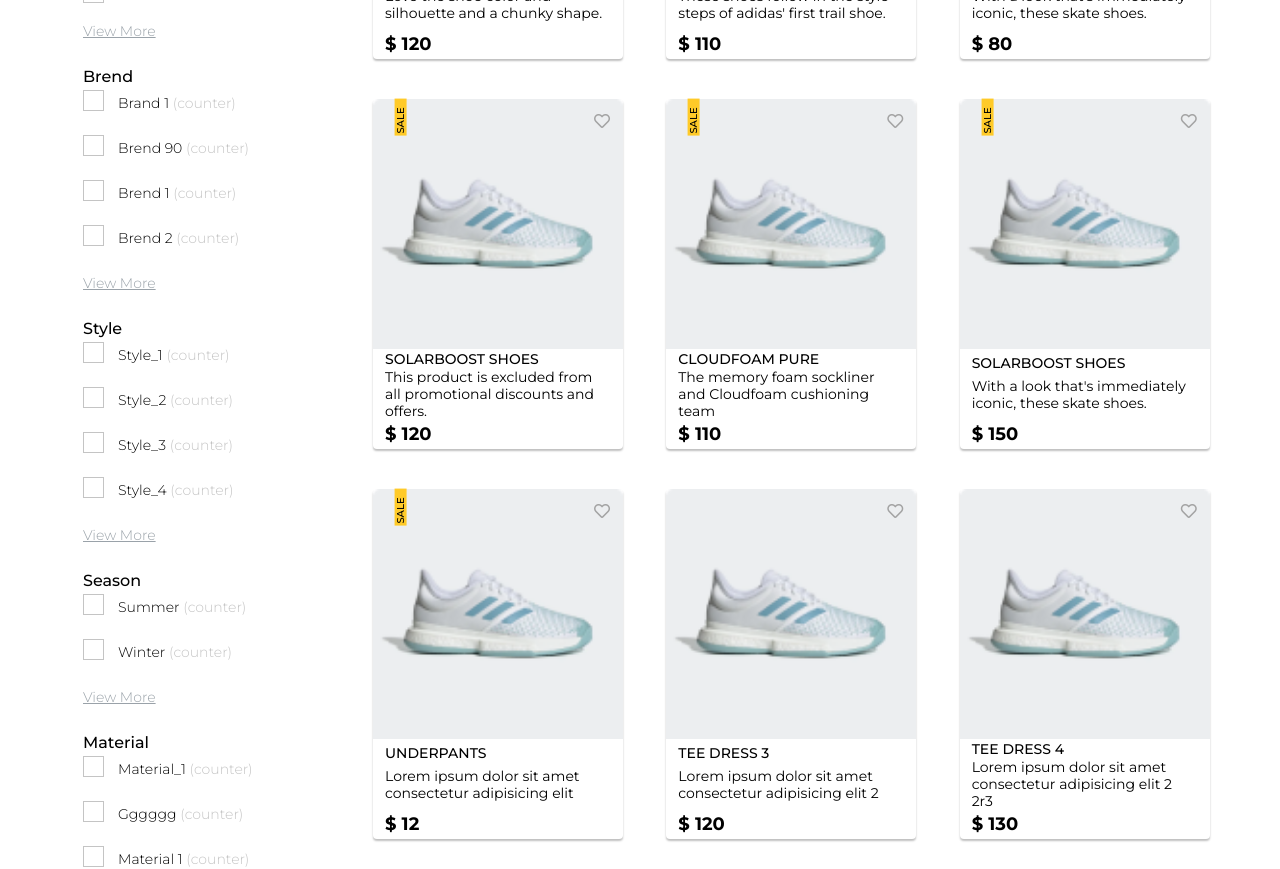
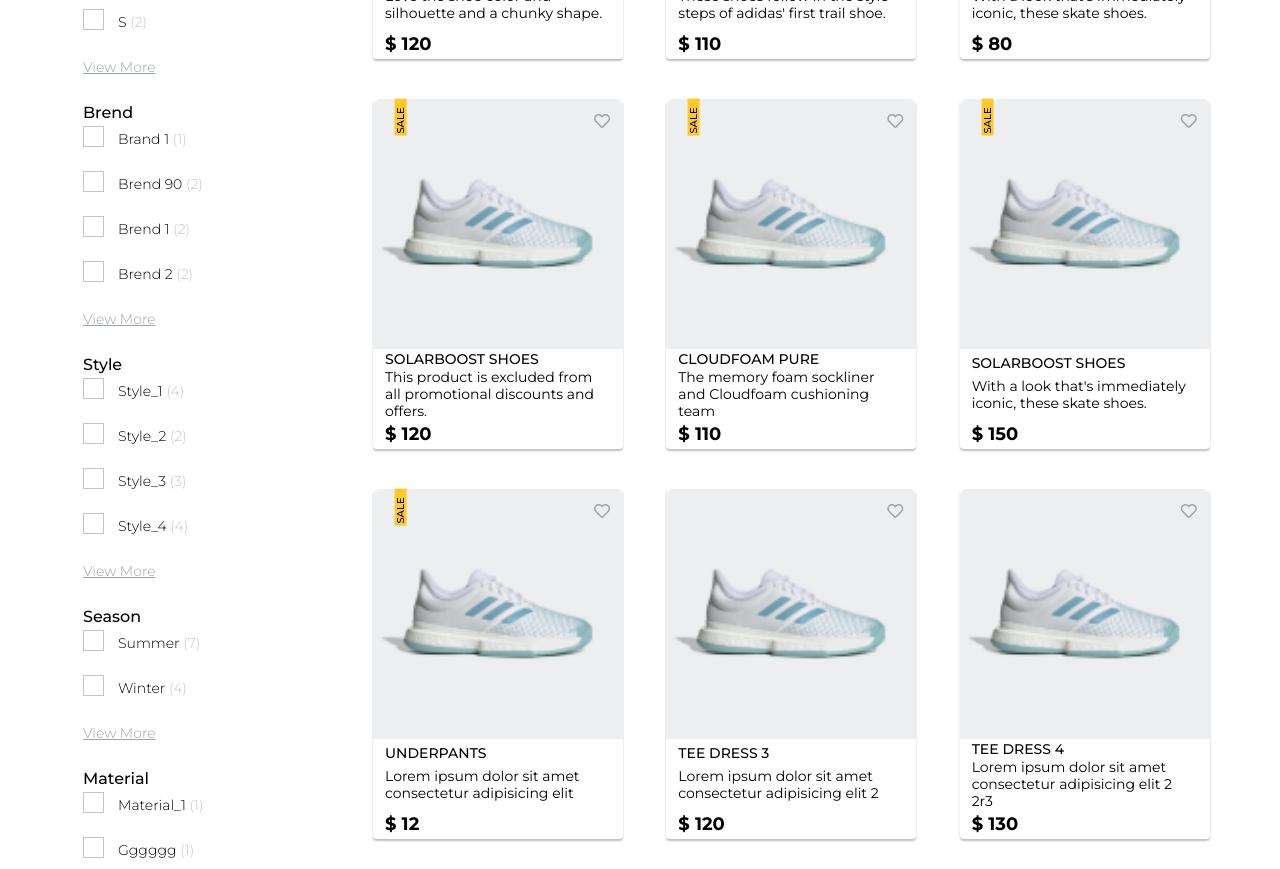
Before and after one commit to mebius01/islim2, a Vue app: page / in a window 1280 px wide. Shown: the part 1000-1869 px from the top of the page. Built offline with nearby package versions, Linux system fonts and the light colour scheme; what vue-lodash would draw is missing.

Commit message:
add counter for product

```diff
--- a/src/components/Catalog.vue
+++ b/src/components/Catalog.vue
@@ -27,7 +27,7 @@
             <span class="name_filter">Product Category</span>
             <div v-show="visible_category">
               <div v-for="i in productCategories.slice(0,4)" v-bind:key="i.id">
-                <label class="date_filter">{{i}} <span class="count">(COUNTER)</span>
+                <label class="date_filter">{{i}} <span class="count">({{db.map(a => a.category).filter(item => item === i).length}})</span>
                   <input type="checkbox" :id="i.id" :value="i" v-model="category">
                   <span class="checkmark"></span>
                 </label>
@@ -36,7 +36,7 @@
             </div>
             <div v-show="!visible_category">
               <div v-for="i in productCategories" v-bind:key="i.id">
-                <label class="date_filter">{{i}} <span class="count">(COUNTER)</span>
+                <label class="date_filter">{{i}} <span class="count">({{db.map(a => a.category).filter(item => item === i).length}})</span>
                   <input type="checkbox" :id="i.id" :value="i" v-model="category">
                   <span class="checkmark"></span>
                 </label>
@@ -71,7 +71,7 @@
           <span class="name_filter">Size</span>
           <div v-show="visible_size">
               <div v-for="i in productSize.slice(0,4)" v-bind:key="i.id">
-                <label class="date_filter">{{i}}
+                <label class="date_filter">{{i}} <span class="count">({{db.map(a => a.size).filter(item => item === i).length}})</span>
                   <input type="checkbox" :id="i.id" :value="i" v-model="size">
                   <span class="checkmark"></span>
                 </label>
@@ -80,7 +80,7 @@
             </div>
             <div v-show="!visible_size">
               <div v-for="i in productSize" v-bind:key="i.id">
-                <label class="date_filter">{{i}}
+                <label class="date_filter">{{i}} <span class="count">({{db.map(a => a.size).filter(item => item === i).length}})</span>
                   <input type="checkbox" :id="i.id" :value="i" v-model="size">
                   <span class="checkmark"></span>
                 </label>
@@ -93,7 +93,7 @@
           <span class="name_filter">Brend</span>
           <div v-show="visible_brend">
             <div v-for="i in productBrend.slice(0,4)" v-bind:key="i.id">
-              <label class="date_filter">{{i}} <span class="count">(COUNTER)</span>
+              <label class="date_filter">{{i}} <span class="count">({{db.map(a => a.brend).filter(item => item === i).length}})</span>
                 <input type="checkbox" :id="i.id" :value="i" v-model="brend">
                 <span class="checkmark"></span>
               </label>
@@ -102,7 +102,7 @@
             </div>
             <div v-show="!visible_brend">
               <div v-for="i in productBrend" v-bind:key="i.id">
-                <label class="date_filter">{{i}} <span class="count">(COUNTER)</span>
+                <label class="date_filter">{{i}} <span class="count">({{db.map(a => a.brend).filter(item => item === i).length}})</span>
                   <input type="checkbox" :id="i.id" :value="i" v-model="brend">
                   <span class="checkmark"></span>
                 </label>
@@ -115,7 +115,7 @@
             <span class="name_filter">Style</span>
             <div v-show="visible_style">
             <div v-for="i in productStyle.slice(0,4)" v-bind:key="i.id">
-              <label class="date_filter">{{i}} <span class="count">(COUNTER)</span>
+              <label class="date_filter">{{i}} <span class="count">({{db.map(a => a.style).filter(item => item === i).length}})</span>
                 <input type="checkbox" :id="i.id" :value="i" v-model="style">
                 <span class="checkmark"></span>
               </label>
@@ -124,7 +124,7 @@
             </div>
             <div v-show="!visible_style">
               <div v-for="i in productStyle" v-bind:key="i.id">
-                <label class="date_filter">{{i}} <span class="count">(COUNTER)</span>
+                <label class="date_filter">{{i}} <span class="count">({{db.map(a => a.style).filter(item => item === i).length}})</span>
                   <input type="checkbox" :id="i.id" :value="i" v-model="style">
                   <span class="checkmark"></span>
                 </label>
@@ -137,7 +137,7 @@
           <span class="name_filter">Season</span>
           <div v-show="visible_season">
             <div v-for="i in productSeason.slice(0,2)" v-bind:key="i.id">
-              <label class="date_filter">{{i}} <span class="count">(COUNTER)</span>
+              <label class="date_filter">{{i}} <span class="count">({{db.map(a => a.season).filter(item => item === i).length}})</span>
                 <input type="checkbox" :id="i.id" :value="i" v-model="season">
                 <span class="checkmark"></span>
               </label>
@@ -146,7 +146,7 @@
           </div>
           <div v-show="!visible_season">
             <div v-for="i in productSeason" v-bind:key="i.id">
-              <label class="date_filter">{{i}} <span class="count">(COUNTER)</span>
+              <label class="date_filter">{{i}} <span class="count">({{db.map(a => a.season).filter(item => item === i).length}})</span>
                 <input type="checkbox" :id="i.id" :value="i" v-model="season">
                 <span class="checkmark"></span>
               </label>
@@ -159,7 +159,7 @@
             <span class="name_filter">Material</span>
             <div v-show="visible_material">
             <div v-for="i in productMaterial.slice(0,4)" v-bind:key="i.id">
-              <label class="date_filter">{{i}} <span class="count">(COUNTER)</span>
+              <label class="date_filter">{{i}} <span class="count">({{db.map(a => a.material).filter(item => item === i).length}})</span>
                 <input type="checkbox" :id="i.id" :value="i" v-model="material">
                 <span class="checkmark"></span>
               </label>
@@ -168,7 +168,7 @@
           </div>
           <div v-show="!visible_material">
             <div v-for="i in productMaterial" v-bind:key="i.id">
-              <label class="date_filter">{{i}} <span class="count">(COUNTER)</span>
+              <label class="date_filter">{{i}} <span class="count">({{db.map(a => a.material).filter(item => item === i).length}})</span>
                 <input type="checkbox" :id="i.id" :value="i" v-model="material">
                 <span class="checkmark"></span>
               </label>
@@ -321,13 +321,7 @@
         (this.season.length === 0 || this.season.includes(item.season)) &&
         (this.material.length === 0 || this.material.includes(item.material))
         })
-    },
-    SearchProduct () {
-      return this.db.filter(name => {
-        return name.indexOf(this.search) !== -1
-      })
     }
-
   }
 }
 // https://developer.mozilla.org/ru/docs/Web/JavaScript/Reference/Global_Objects/Array/sort
```
